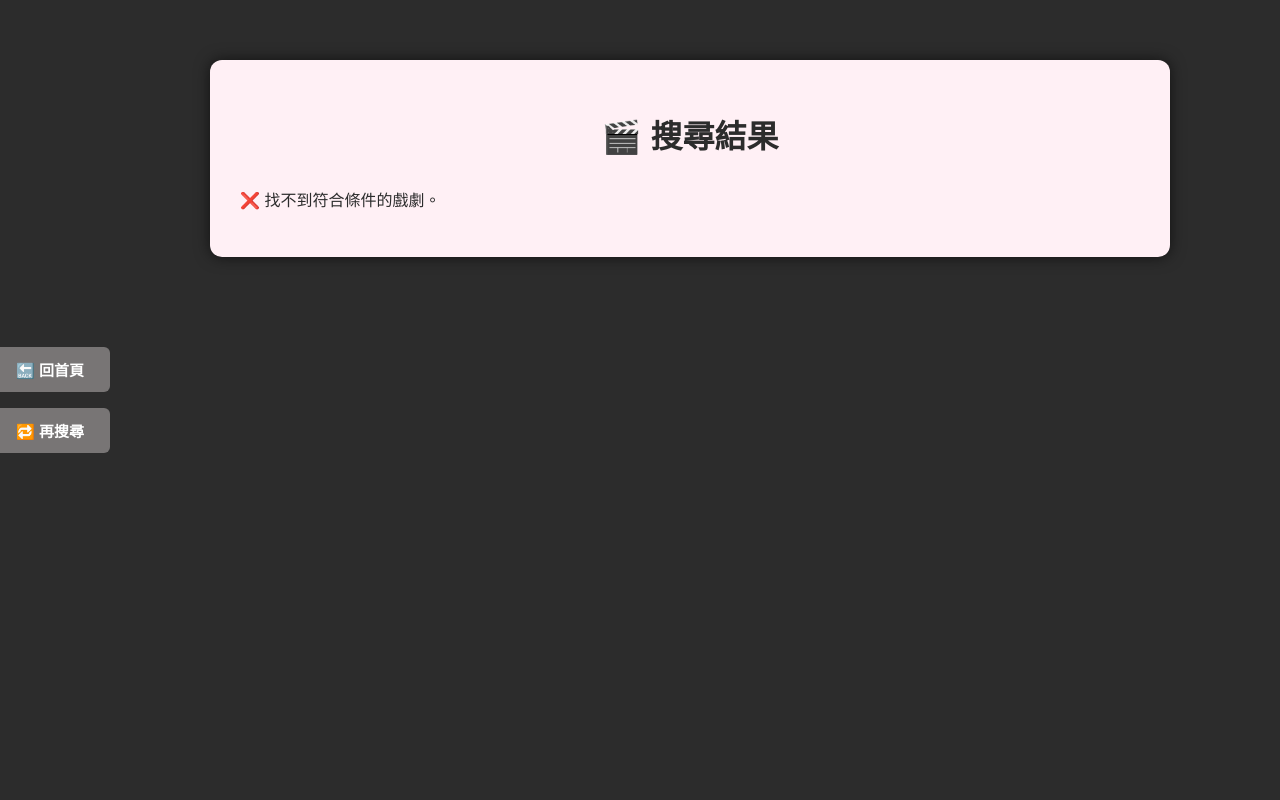
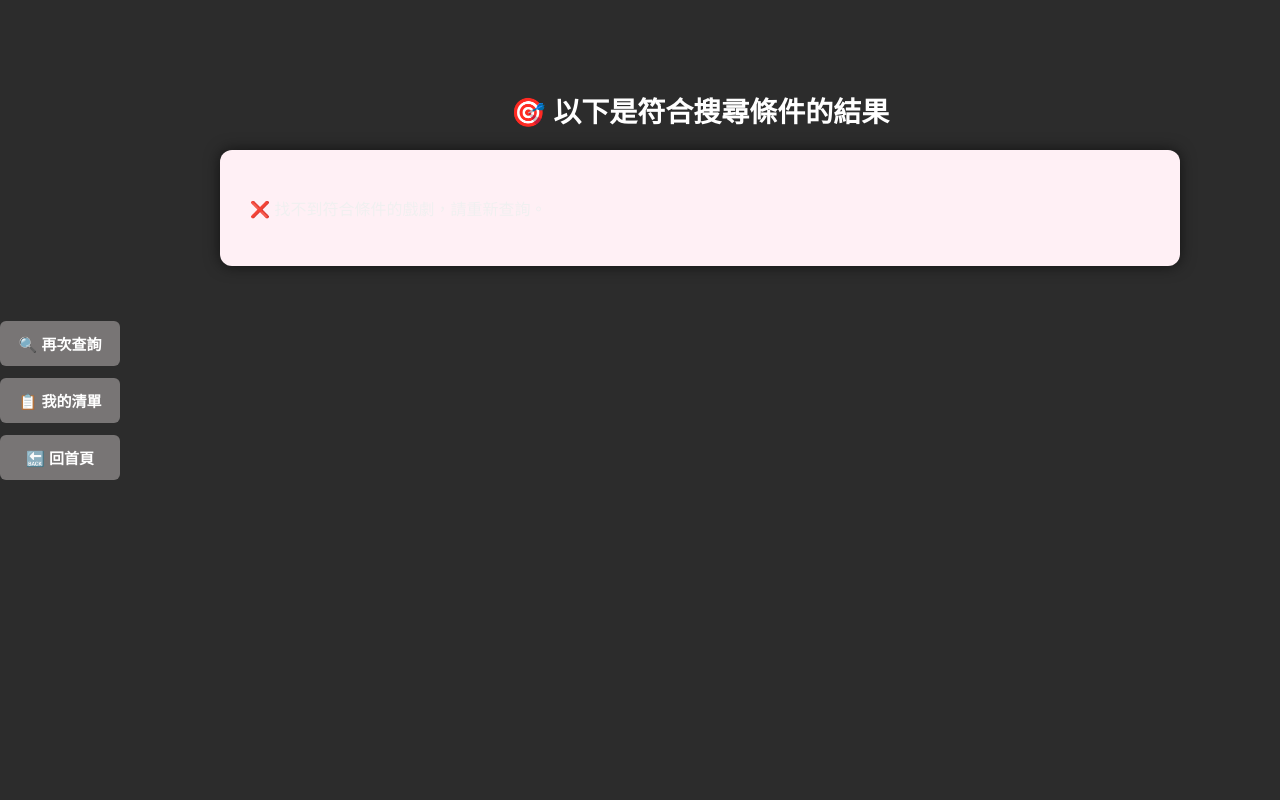
Before and after one commit to Changyenhsun/database_system_project, a Flask app: template templates/search_result.html in a window 1280 px wide. Run offline with Flask 3, Linux system fonts and the light colour scheme; the template is opened without the code that fills it, so the values that code supplies are empty.

Commit message:
result排版問題

```diff
--- a/static/recommend.js
+++ b/static/recommend.js
@@ -4,12 +4,15 @@ document.addEventListener("DOMContentLoaded", () => {
     checkboxes.forEach(checkbox => {
         checkbox.addEventListener('change', () => {
             const title = checkbox.dataset.title;
-            const genre = checkbox.dataset.genre;
+            const genre = checkbox.dataset.genre || '未分類';
 
             let list = JSON.parse(localStorage.getItem('myList')) || [];
 
             if (checkbox.checked) {
-                list.push({ title, genre });
+                // 避免重複加入相同戲劇
+                if (!list.some(item => item.title === title)) {
+                    list.push({ title, genre });
+                }
             } else {
                 list = list.filter(item => item.title !== title);
             }
@@ -24,7 +27,11 @@ function showMyList() {
     if (list.length === 0) {
         alert("你的清單是空的喔！");
     } else {
-        const message = list.map(item => `${item.title}（${item.genre}）`).join('\n');
+        const message = list.map(item => {
+            const genreText = item.genre && item.genre !== '未分類' ? `（${item.genre}）` : '';
+            return `${item.title}${genreText}`;
+        }).join('\n');
+
         alert("你的清單：\n\n" + message);
     }
 }
--- a/static/search.css
+++ b/static/search.css
@@ -16,7 +16,28 @@ body.search-page {
     height: 100vh;
 }
 
+body.recommend-page {
+    font-family: Arial, sans-serif;
+    background-color: #2c2c2c;
+    color: #f0f0f0;
+    margin: 0;
+    display: flex;           /* 改為左右排列 */
+    height: 100vh;
+    overflow: hidden;
+}
+
 /* === 側邊欄 === */
+.recommend-sidebar {
+    width: 100px;
+    padding: 10px 10px;
+    background-color: #2c2c2c;
+    display: flex;
+    flex-direction: column;
+    gap: 12px;
+    justify-content: center;
+    align-items: center;
+}
+
 .search-sidebar {
     width: 80px;
     background-color: #2c2c2c;
@@ -51,6 +72,47 @@ body.search-page {
     background-color: #505050;
 }
 
+.recommend-container {
+    background-color: #fff0f5;
+    padding: 30px;
+    border-radius: 12px;
+    box-shadow: 0 0 15px rgba(0, 0, 0, 0.6);
+    width: 900px;
+    margin: auto;
+    display: flex;
+    flex-direction: column;
+    align-items: flex-start;
+    gap: 16px;
+    justify-content: center;
+}
+
+.drama-option {
+    cursor: pointer;
+    display: flex;
+    align-items: center;
+    font-size: 16px;
+    margin-left: 10px;
+    color: #2c2c2c;
+}
+
+.drama-option input[type="checkbox"] {
+    display: none;
+}
+
+.drama-option input[type="checkbox"]:checked + .custom-circle {
+    background-color: #555;
+}
+
+.custom-circle {
+    width: 16px;
+    height: 16px;
+    border: 2px solid #555;
+    border-radius: 50%;
+    margin-right: 10px;
+    display: inline-block;
+    position: relative;
+}
+
 .back-link {
     display: inline-block;
     background-color: #787575;
@@ -66,30 +128,46 @@ body.search-page {
 }
 
 /* === 主內容 === */
+.recommend-content {
+    flex: 1;
+    overflow-y: auto;
+    flex-direction: column;
+    align-items: center;
+    padding: 10px 10px;
+    box-sizing: border-box;
+    justify-content: center;
+}
+
+/* === 表單框 === */
 .search-content {
     flex: 1;
     display: flex;
-    justify-content: center;
-    align-items: flex-start;
-    padding: 60px 20px;
-    max-width: 960px;
-    margin: 0 auto;
+    justify-content: flex-start;
+    padding: 0px 20px 20px 20px;
+    box-sizing: border-box;
 }
 
-/* === 表單框 === */
 .search-container {
     background-color: #fff0f5;
     color: #2c2c2c;
     padding: 30px;
     border-radius: 12px;
     box-shadow: 0 0 15px rgba(0, 0, 0, 0.6);
-    width:900px;
+    width: 900px;
     overflow: visible;
+    margin-left: auto;
+    margin-right: auto;
 }
 
-.search-container h1 {
+
+.recommend-header h1 {
+    font-size: 28px;
+    color: #fff;
+    margin: 0;
+    margin-top: 80px;
+    margin-bottom: 20px;
     text-align: center;
-    margin-bottom: 30px;
+    width: 100%;
 }
 
 /* === 表單欄位 === */
--- a/templates/search_result.html
+++ b/templates/search_result.html
@@ -2,32 +2,41 @@
 <html lang="zh-Hant">
 <head>
     <meta charset="UTF-8">
-    <title>搜尋結果</title>
+    <title>複合查詢結果</title>
     <link rel="stylesheet" href="{{ url_for('static', filename='search.css') }}">
 </head>
-<body class="search-page">
-    <div class="search-layout">
-        <div class="search-sidebar">
-            <div class="sidebar-buttons">
-                <a class="sidebar-button" href="/">🔙 回首頁</a>
-                <a class="sidebar-button" href="/search">🔁 再搜尋</a>
-            </div>
+<body class="recommend-page">
+    <!-- 左側欄 -->
+    <div class="recommend-sidebar">
+        <a class="sidebar-button" href="{{ url_for('complex_search') }}">🔍 再次查詢</a>
+        <a class="sidebar-button" href="{{ url_for('my_list_page') }}">📋 我的清單</a>
+        <a class="sidebar-button" href="/">🔙 回首頁</a>
+    </div>
+
+    <!-- 右側內容 -->
+    <div class="recommend-content">
+        <div class="recommend-header">
+            <h1>🎯 以下是符合搜尋條件的結果</h1>
         </div>
 
-        <div class="search-content">
-            <div class="search-container">
-                <h1>🎬 搜尋結果</h1>
+        <main>
+            <div class="recommend-container">
                 {% if results %}
-                    <ul>
-                        {% for drama in results %}
-                            <li>{{ drama.Title }}</li>
-                        {% endfor %}
-                    </ul>
+                    {% for drama in results %}
+                        <label class="drama-option">
+                            <input type="checkbox" class="drama-checkbox" data-title="{{ drama.Title }}">
+                            <span class="custom-circle"></span>
+                            {{ drama.Title }}
+                        </label><br>
+                    {% endfor %}
                 {% else %}
-                    <p>❌ 找不到符合條件的戲劇。</p>
+                    <p>❌ 找不到符合條件的戲劇，請重新查詢。</p>
                 {% endif %}
             </div>
-        </div>
+        </main>
     </div>
+
+    <!-- JS -->
+    <script src="{{ url_for('static', filename='recommend.js') }}"></script>
 </body>
 </html>
```
Also changed, not shown: templates/search.html (+6 -1 lines).
